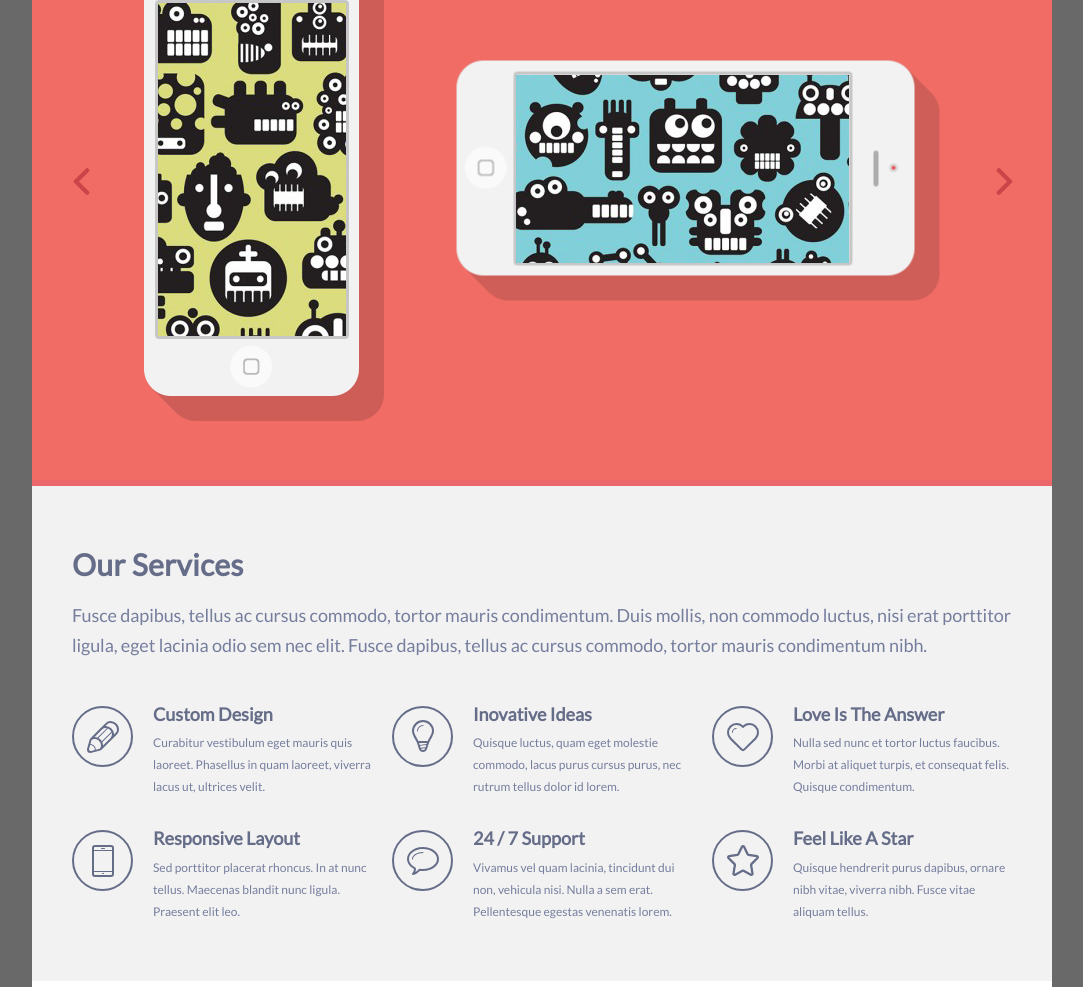
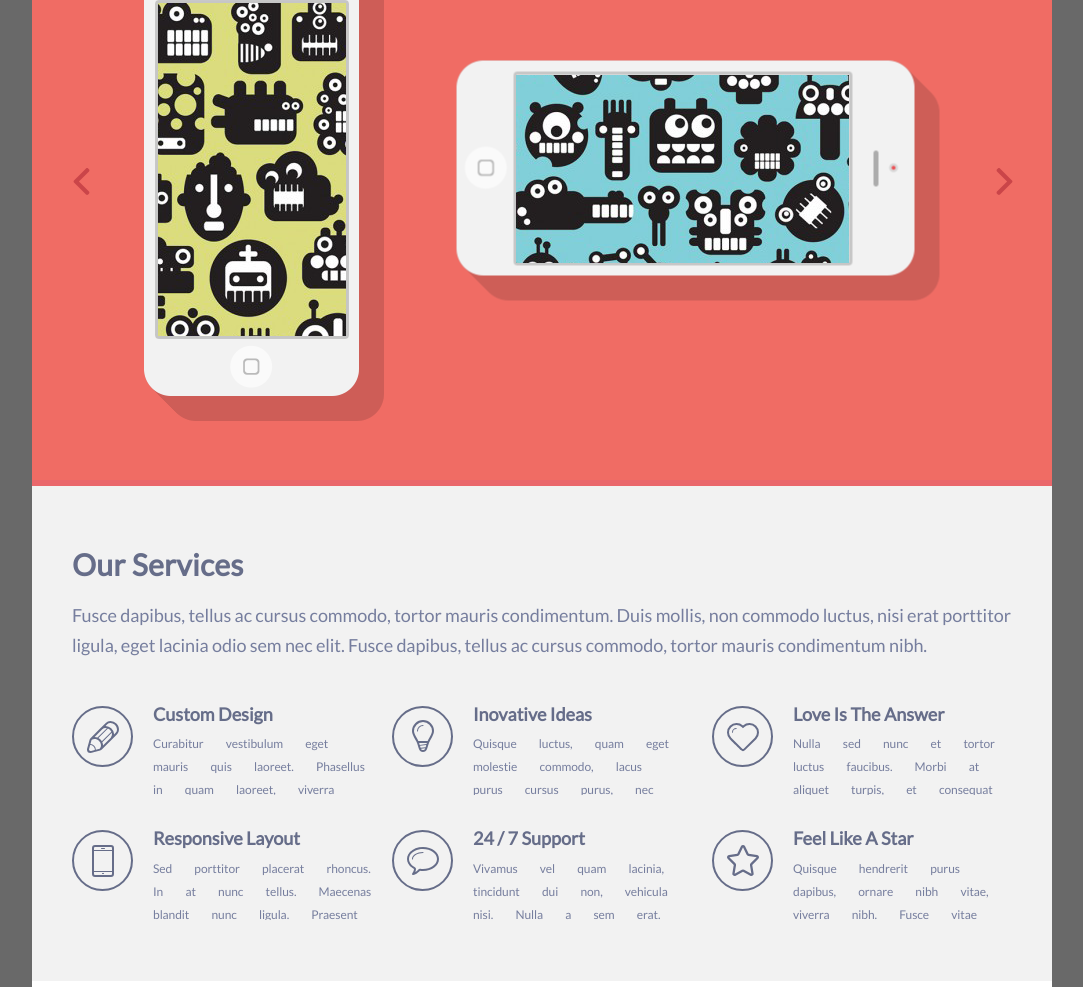
Before and after one commit to MatusVit/singolo, a plain HTML site: page singolo1.html in a window 1280 px wide. Shown: the part 209-1196 px from the top of the page, without its empty margins (98-1181 px from the left). Drawn offline with nearby package versions, Linux system fonts and the light colour scheme.

Commit message:
feat: add overflow to service_block-text.p

```diff
--- a/singolo1.css
+++ b/singolo1.css
@@ -239,9 +239,14 @@ a.item--active {
 
 .service_block-text p {
     margin-top: 8px;
-    margin-bottom: 12px;
+    margin-bottom: 15px;
+    width: 219px;
+    height: 63px;
+    overflow: hidden;
     font-size: 12px;
-    line-height: 22px;
+    line-height: 23px;
+    word-spacing: 20px;
+    letter-spacing: -0.08px;
 }
 
 .section-bottom--services {
```
